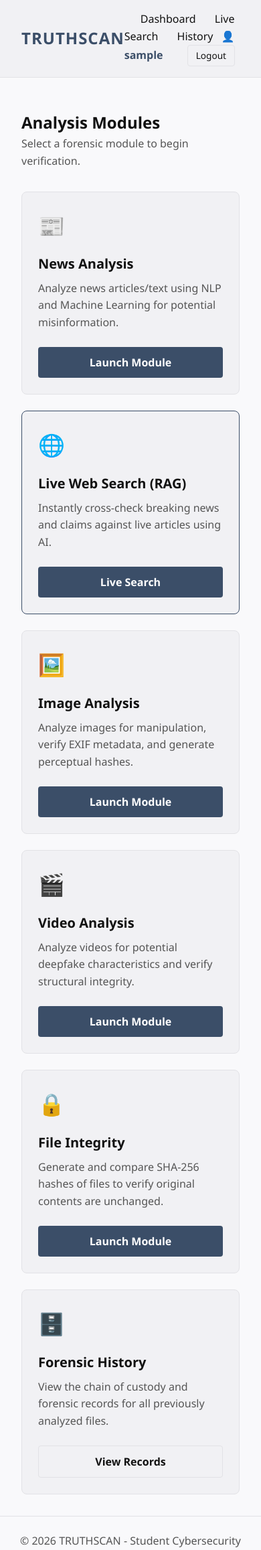
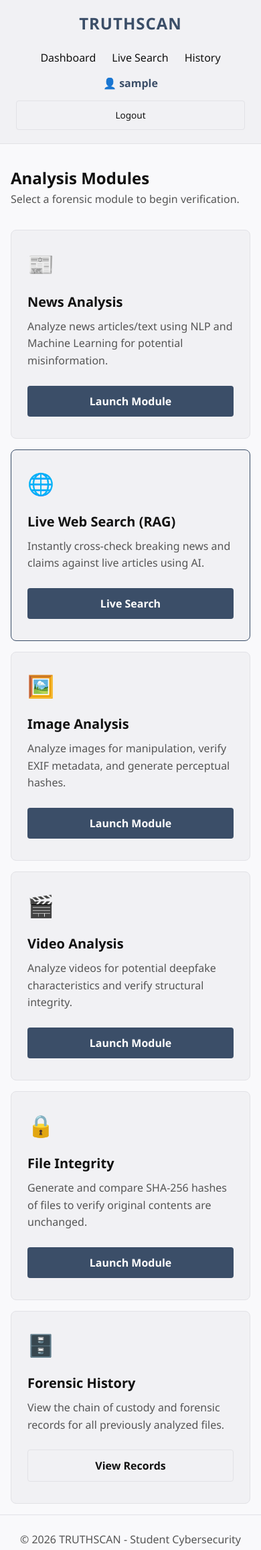
Before and after one commit to Keshav018-miet/TruthScan, a Flask app: page /dashboard in a window 390 px wide. Shown: the top 2314 px of the page at 67% size. Run offline with Flask 3, Linux system fonts and the light colour scheme; the visitor is signed in with stand-in values (Sample User, id 1).

Commit message:
style: implement mobile responsive layout and touch-friendly targets

```diff
--- a/static/css/style.css
+++ b/static/css/style.css
@@ -316,3 +316,94 @@ footer {
     border-top: 1px solid var(--border-color);
     margin-top: auto;
 }
+
+/* ==========================================================================
+   Responsive & Mobile-Friendly Adjustments
+   ========================================================================== */
+
+/* Fix zooming on mobile devices */
+input, textarea, select {
+    font-size: 16px !important; /* Forces mobile browsers not to zoom in */
+}
+
+/* Ensure long text/URLs/hashes wrap properly */
+.hash-box, a {
+    word-break: break-word;
+    overflow-wrap: break-word;
+}
+
+/* Make buttons finger-friendly (minimum 44px touch target) */
+.btn {
+    min-height: 44px;
+    display: inline-flex;
+    justify-content: center;
+    align-items: center;
+    text-align: center;
+}
+
+/* Mobile Media Queries */
+@media (max-width: 768px) {
+    /* Stack Header / Navbar */
+    header {
+        flex-direction: column;
+        gap: 1rem;
+        padding: 1rem;
+    }
+
+    .nav-links {
+        display: flex;
+        flex-wrap: wrap;
+        justify-content: center;
+        gap: 0.5rem;
+    }
+
+    .nav-links a {
+        margin-left: 0;
+        margin: 0.25rem 0.5rem;
+    }
+
+    /* Ensure content containers don't overflow */
+    .container {
+        padding: 1rem;
+    }
+
+    /* Convert grid information blocks to flexible stacked columns */
+    .metadata-grid,
+    .dashboard-grid,
+    div[style*="display: grid"] {
+        grid-template-columns: 1fr !important; /* Force single column on mobile */
+        gap: 1rem;
+    }
+
+    /* Wrap flex containers dynamically in reports / live search */
+    div[style*="display: flex"] {
+        flex-wrap: wrap !important;
+    }
+
+    /* Ensure flex children take full width when stacked */
+    div[style*="flex: 1"] {
+        flex: 1 1 100% !important;
+    }
+
+    /* Make buttons full width on small screens */
+    .btn {
+        width: 100%;
+        margin-bottom: 0.5rem;
+    }
+
+    /* Allow header elements with flex/space-between to stack */
+    div[style*="display: flex"][style*="justify-content: space-between"],
+    div[style*="display: flex; justify-content: space-between"] {
+        flex-direction: column !important;
+        align-items: flex-start !important;
+        gap: 1rem;
+    }
+
+    /* Ensure action button groups wrap cleanly */
+    div[style*="justify-content: space-between"] > div {
+        display: flex;
+        flex-direction: column;
+        width: 100%;
+        gap: 0.5rem;
+    }
+}
```
